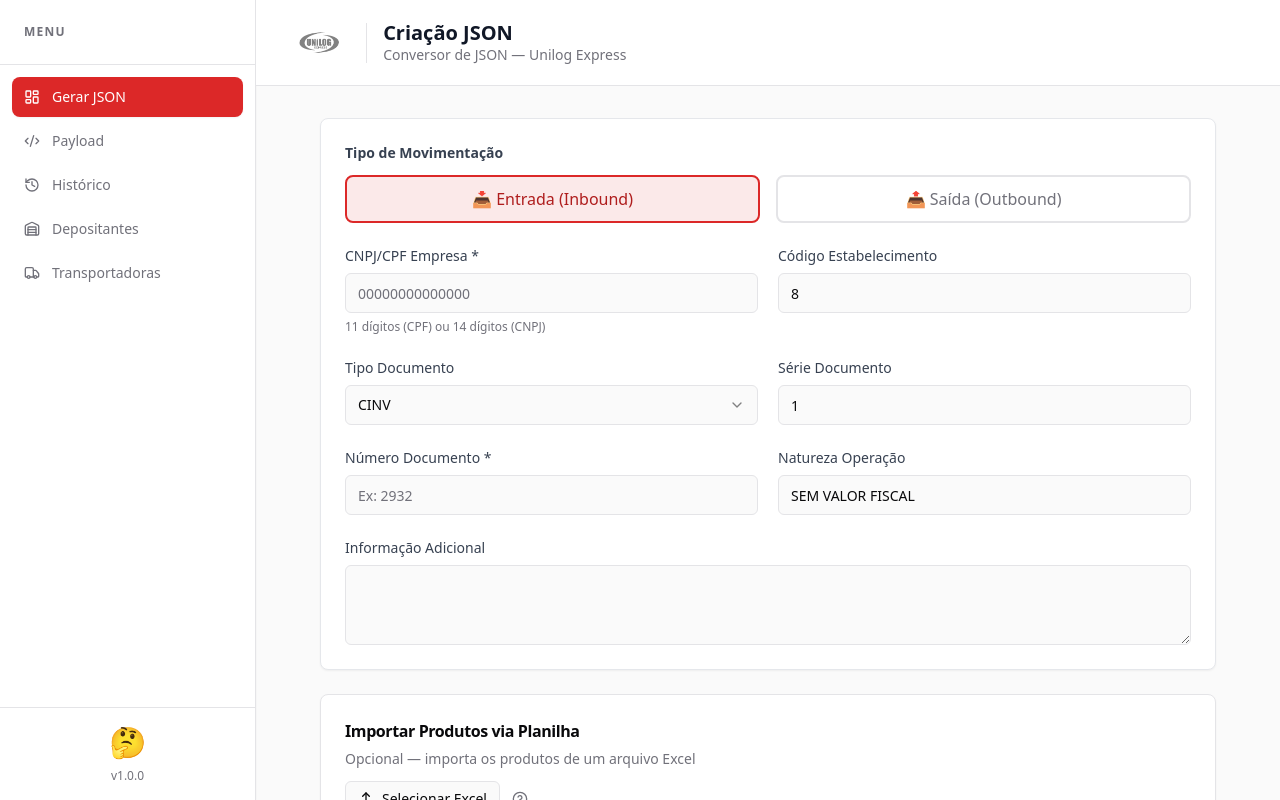
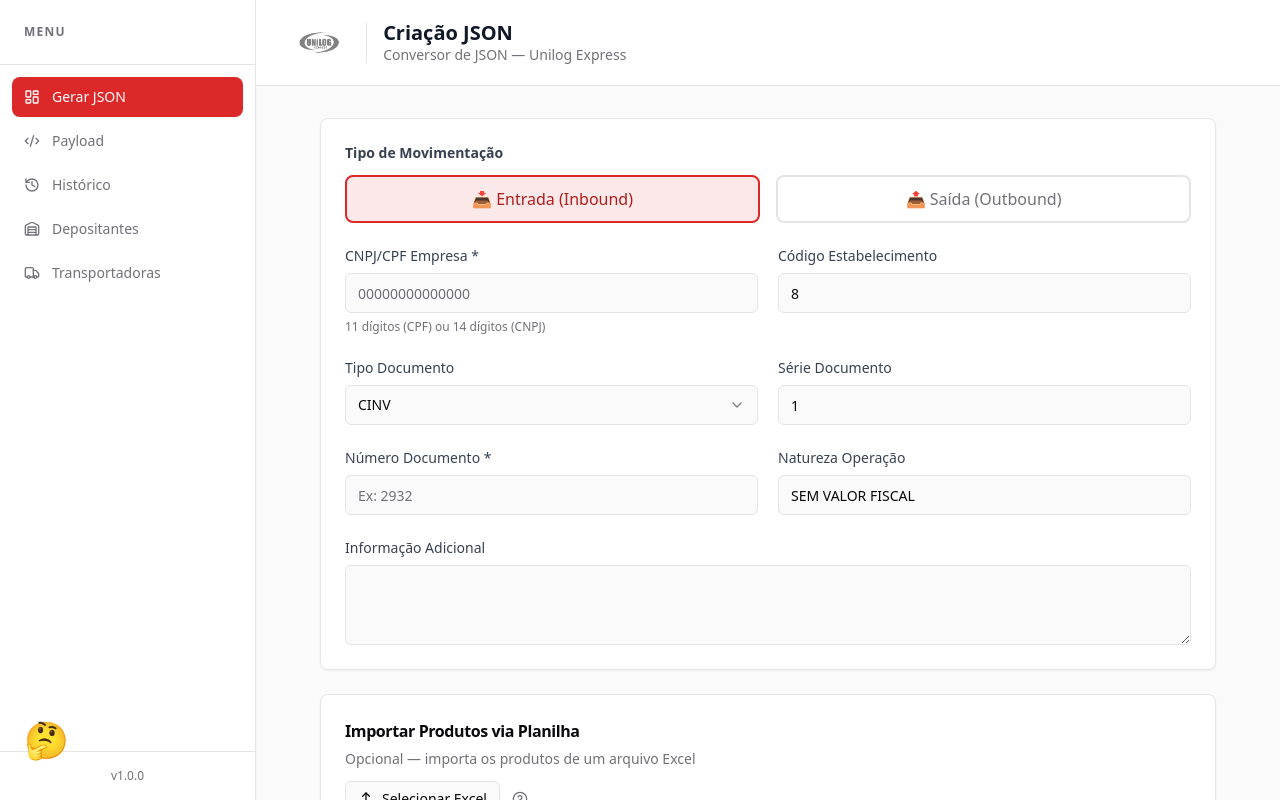
Before and after one commit to randreatta/gerar-json-unilog, a React (Vite) app: page / in a window 1280 px wide. Built offline with nearby package versions, Linux system fonts and the light colour scheme.

Commit message:
feat: make tour button draggable anywhere on screen
Co-Authored-By: Claude Sonnet 4.6 <noreply@anthropic.com>

```diff
--- a/src/JsonConverter.jsx
+++ b/src/JsonConverter.jsx
@@ -185,6 +185,43 @@ const tourSteps = [
 const TourGuide = ({ setActiveTab }) => {
   const [open, setOpen] = React.useState(false);
   const [step, setStep] = React.useState(0);
+  const [pos, setPos] = React.useState({ x: 24, y: typeof window !== 'undefined' ? window.innerHeight - 80 : 600 });
+  const [dragging, setDragging] = React.useState(false);
+  const dragOffset = React.useRef({ x: 0, y: 0 });
+  const hasDragged = React.useRef(false);
+
+  React.useEffect(() => {
+    if (!dragging) return;
+    const onMove = (e) => {
+      hasDragged.current = true;
+      const clientX = e.touches ? e.touches[0].clientX : e.clientX;
+      const clientY = e.touches ? e.touches[0].clientY : e.clientY;
+      setPos({
+        x: Math.max(0, Math.min(window.innerWidth - 48, clientX - dragOffset.current.x)),
+        y: Math.max(0, Math.min(window.innerHeight - 48, clientY - dragOffset.current.y)),
+      });
+    };
+    const onUp = () => setDragging(false);
+    window.addEventListener('mousemove', onMove);
+    window.addEventListener('mouseup', onUp);
+    window.addEventListener('touchmove', onMove, { passive: false });
+    window.addEventListener('touchend', onUp);
+    return () => {
+      window.removeEventListener('mousemove', onMove);
+      window.removeEventListener('mouseup', onUp);
+      window.removeEventListener('touchmove', onMove);
+      window.removeEventListener('touchend', onUp);
+    };
+  }, [dragging]);
+
+  const onPointerDown = (e) => {
+    e.preventDefault();
+    hasDragged.current = false;
+    setDragging(true);
+    const clientX = e.touches ? e.touches[0].clientX : e.clientX;
+    const clientY = e.touches ? e.touches[0].clientY : e.clientY;
+    dragOffset.current = { x: clientX - pos.x, y: clientY - pos.y };
+  };
 
   const start = () => { setStep(0); setOpen(true); };
   const close = () => setOpen(false);
@@ -202,8 +239,14 @@ const TourGuide = ({ setActiveTab }) => {
   return (
     <>
       <button
-        onClick={start}
-        className="text-3xl hover:scale-110 transition-transform"
+        onMouseDown={onPointerDown}
+        onTouchStart={onPointerDown}
+        onClick={() => { if (!hasDragged.current) start(); }}
+        style={{ left: pos.x, top: pos.y }}
+        className={cn(
+          'fixed z-40 text-4xl select-none',
+          dragging ? 'cursor-grabbing scale-110' : 'cursor-grab hover:scale-110 transition-transform'
+        )}
       >
         🤔
       </button>
@@ -660,6 +703,7 @@ export default function JsonConverter() {
   return (
     <div className="flex h-screen bg-background overflow-hidden">
       <Toaster position="top-right" richColors />
+      <TourGuide setActiveTab={setActiveTab} />
 
       {/* ── Sidebar ── */}
       <aside className="w-64 shrink-0 bg-white border-r border-border flex flex-col shadow-sm">
@@ -684,9 +728,8 @@ export default function JsonConverter() {
             );
           })}
         </nav>
-        <div className="p-4 border-t border-border flex flex-col items-center gap-2">
-          <TourGuide setActiveTab={setActiveTab} />
-          <p className="text-xs text-muted-foreground">v1.0.0</p>
+        <div className="p-4 border-t border-border">
+          <p className="text-xs text-muted-foreground text-center">v1.0.0</p>
         </div>
       </aside>
 
```
